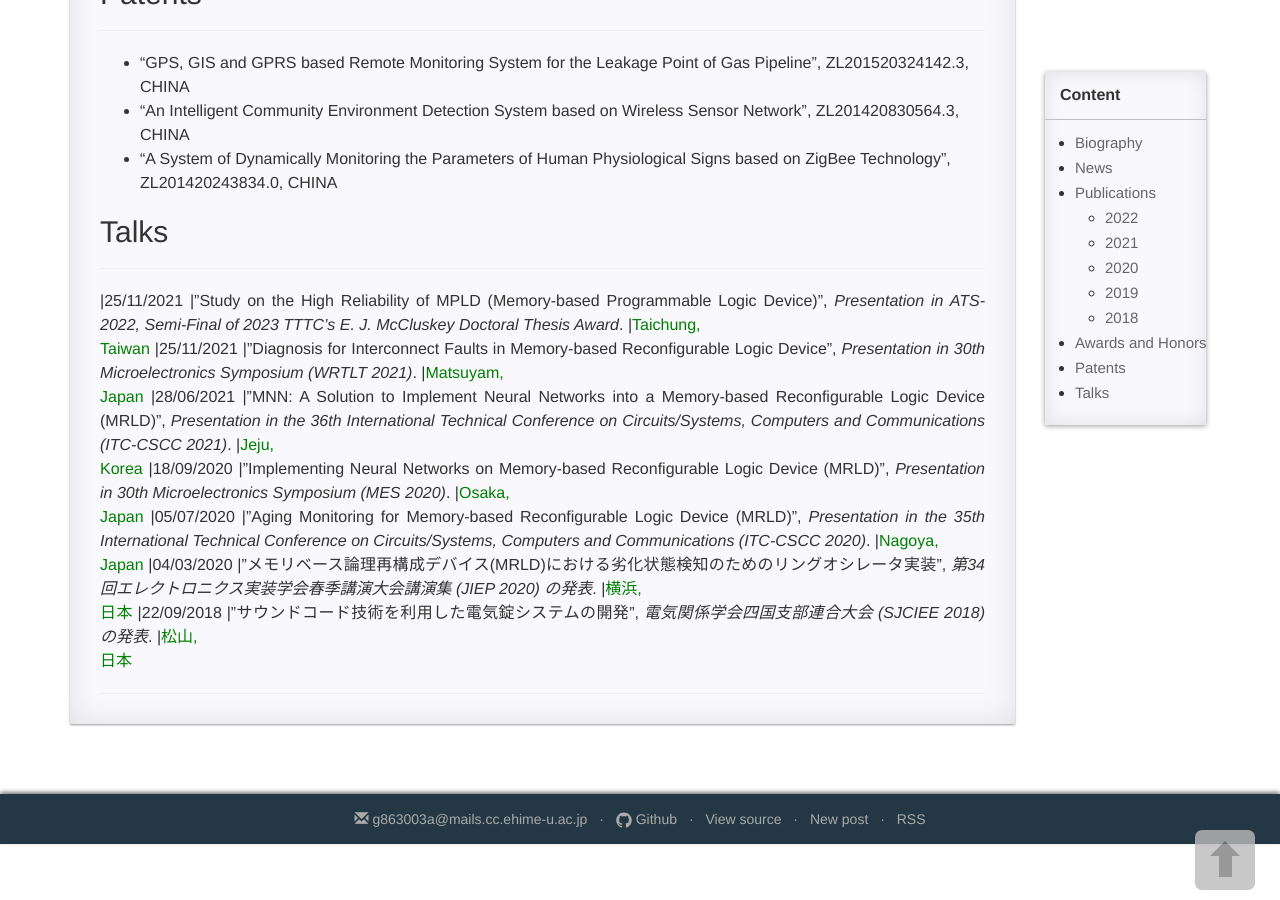
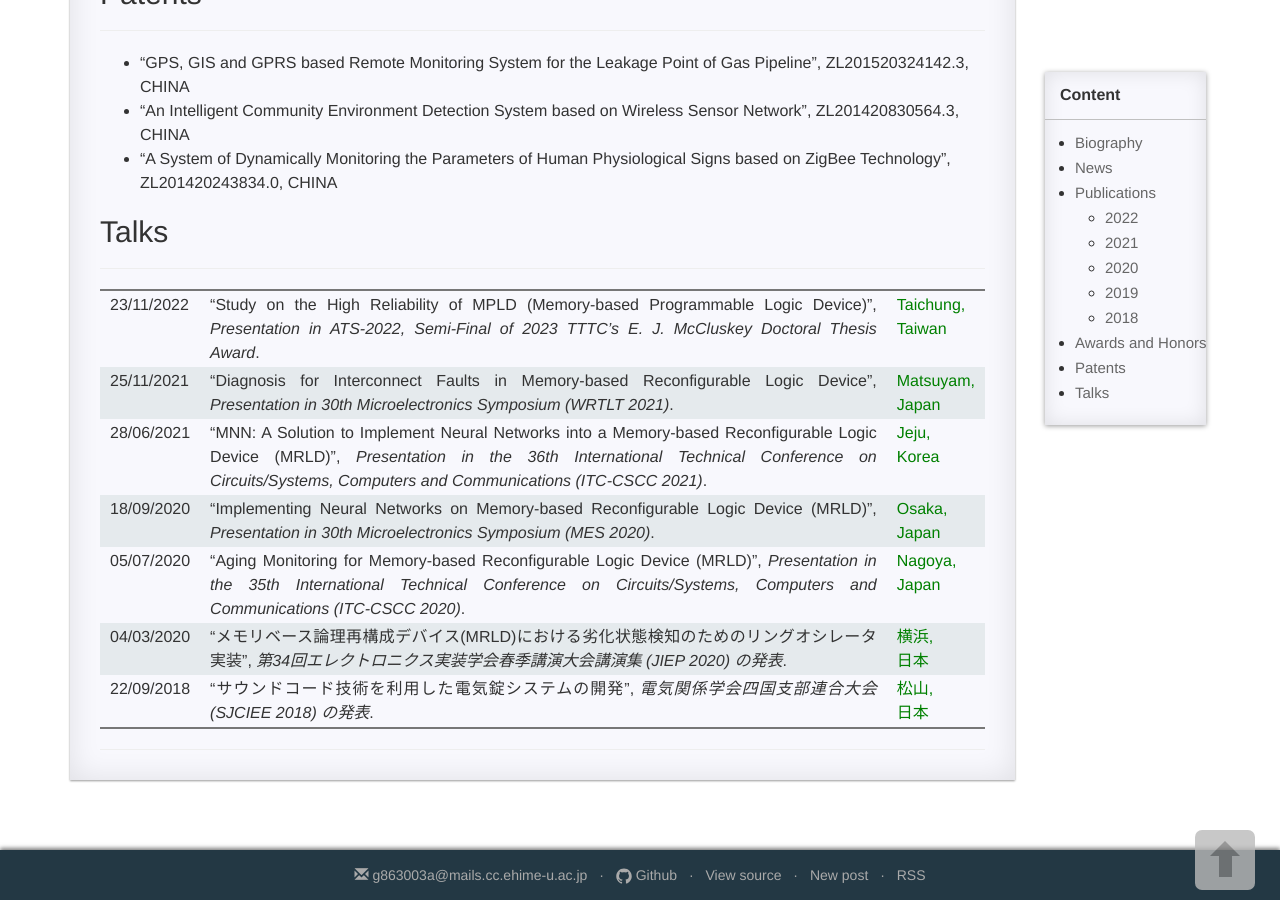
Before and after one commit to XihongZhou/xihongzhou.github.io, a Jekyll site: the page built from pages/1_homepage.md, in a window 1280 px wide and 900 px high, scrolled down 2471 px. Built offline with Jekyll 4.4.1, drawn with Linux system fonts in a browser that asks for light colours; comment, search, counter and statistics services are not loaded.

Commit message:
Update 1_homepage.md

```diff
--- a/pages/1_homepage.md
+++ b/pages/1_homepage.md
@@ -117,7 +117,8 @@ permalink: /homepage/
 ## Talks
 
 ---
-|25/11/2021 |"Study on the High Reliability of MPLD (Memory-based Programmable Logic Device)", *Presentation in ATS-2022, Semi-Final of 2023 TTTC's E. J. McCluskey Doctoral Thesis Award*. |<span style="color:green">Taichung,<br>Taiwan</span>
+
+|23/11/2022 |"Study on the High Reliability of MPLD (Memory-based Programmable Logic Device)", *Presentation in ATS-2022, Semi-Final of 2023 TTTC's E. J. McCluskey Doctoral Thesis Award*. |<span style="color:green">Taichung,<br>Taiwan</span>
 |25/11/2021 |"Diagnosis for Interconnect Faults in Memory-based Reconfigurable Logic Device", *Presentation in 30th Microelectronics Symposium (WRTLT 2021)*. |<span style="color:green">Matsuyam,<br>Japan</span>
 |28/06/2021 |"MNN: A Solution to Implement Neural Networks into a Memory-based Reconfigurable Logic Device (MRLD)", *Presentation in the 36th International Technical Conference on Circuits/Systems, Computers and Communications (ITC-CSCC 2021)*. |<span style="color:green">Jeju,<br>Korea</span>
 |18/09/2020 |"Implementing Neural Networks on Memory-based Reconfigurable Logic Device (MRLD)", *Presentation in 30th Microelectronics Symposium (MES 2020)*. |<span style="color:green">Osaka,<br>Japan</span>
```
